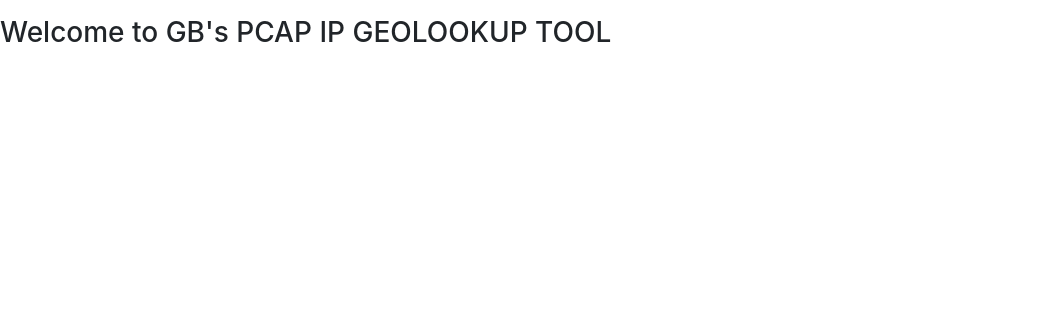
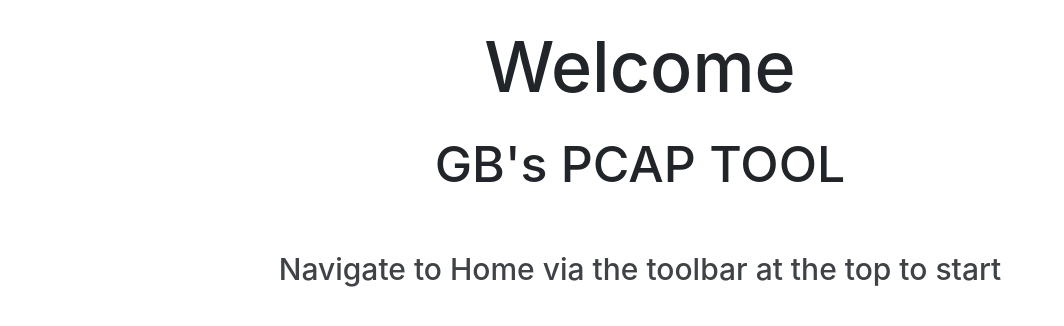
Before and after one commit to GeorgeBloor145/Dissertation, a Python web app: template flask/templates/welcome.html in a window 1280 px wide. Shown: the part 64-390 px from the top of the page, without its empty margins (0-1064 px from the left). Run offline with Jinja, Linux system fonts and the light colour scheme; the template is opened without the code that fills it, so the values that code supplies are empty.

Commit message:
Cosmetic Changes

```diff
--- a/flask/templates/welcome.html
+++ b/flask/templates/welcome.html
@@ -1,5 +1,76 @@
 {% extends "base.html" %}
 {% block page %}  {% endblock %}
 {% block content %}
-<h3><centre>Welcome to GB's PCAP IP GEOLOOKUP TOOL</centre></h3>
+<style>
+    #test h1 {
+        margin-top: 25px;
+        font-size: 70px;
+        text-align: center;
+
+        -webkit-animation: fadein 5s; /* Safari, Chrome and Opera > 12.1 */
+           -moz-animation: fadein 5s; /* Firefox < 16 */
+            -ms-animation: fadein 5s; /* Internet Explorer */
+             -o-animation: fadein 5s; /* Opera < 12.1 */
+                animation: fadein 5s;
+    }
+    h2 {
+        margin-top: 25px;
+        font-size: 50px;
+        text-align: center;
+
+        -webkit-animation: fadein 8s; /* Safari, Chrome and Opera > 12.1 */
+           -moz-animation: fadein 8s; /* Firefox < 16 */
+            -ms-animation: fadein 8s; /* Internet Explorer */
+             -o-animation: fadein 8s; /* Opera < 12.1 */
+                animation: fadein 8s;
+    }
+        h3 {
+        margin-top: 25px;
+        font-size: 30px;
+        text-align: center;
+
+        -webkit-animation: fadein 15s; /* Safari, Chrome and Opera > 12.1 */
+           -moz-animation: fadein 15s; /* Firefox < 16 */
+            -ms-animation: fadein 15s; /* Internet Explorer */
+             -o-animation: fadein 15s; /* Opera < 12.1 */
+                animation: fadein 15s;
+    }
+
+    @keyframes fadein {
+        from { opacity: 0; }
+        to   { opacity: 1; }
+    }
+
+    /* Firefox < 16 */
+    @-moz-keyframes fadein {
+        from { opacity: 0; }
+        to   { opacity: 1; }
+    }
+
+    /* Safari, Chrome and Opera > 12.1 */
+    @-webkit-keyframes fadein {
+        from { opacity: 0; }
+        to   { opacity: 1; }
+    }
+
+    /* Internet Explorer */
+    @-ms-keyframes fadein {
+        from { opacity: 0; }
+        to   { opacity: 1; }
+    }
+
+    /* Opera < 12.1 */
+    @-o-keyframes fadein {
+        from { opacity: 0; }
+        to   { opacity: 1; }
+    }
+</style>
+
+<div id="test">
+    <h1>Welcome</h1>
+    <h2>GB's PCAP TOOL</h2>
+    <br>
+    <h3>Navigate to Home via the toolbar at the top to start</h3>
+</div>
+
 {% endblock %}
```
Also changed, not shown: flask/templates/results.html (+24 -2 lines), main.py (+11 -6 lines).
